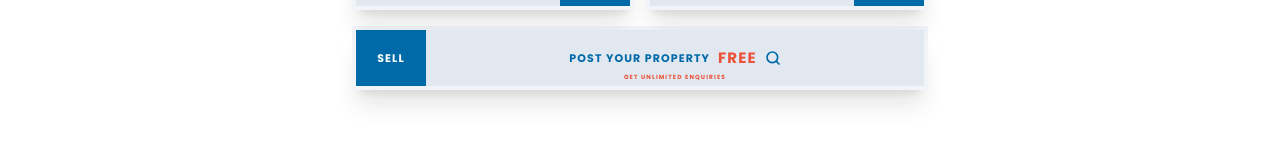
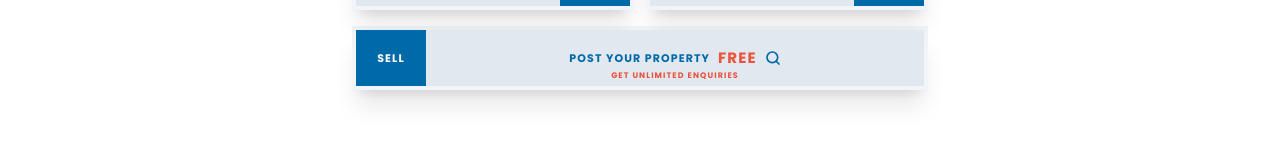
Before and after one commit to passportpulse/property-wala-ankita, a React (Vite) app: page / in a window 1280 px wide. Shown: the part 382-542 px from the top of the page. Built offline with nearby package versions, Linux system fonts and the light colour scheme.

Commit message:
get unlimited button updated

```diff
--- a/src/pages/home/sections/HomeHero.jsx
+++ b/src/pages/home/sections/HomeHero.jsx
@@ -341,7 +341,7 @@ export default function HomeHero() {
                   </div>
 
                   {/* Bottom Content */}
-                  <span className="absolute bottom-1 left-1/2 -translate-x-1/2 text-[6px] font-semibold text-coral-red">
+                  <span className="absolute bottom-1 left-1/2 -translate-x-1/2 text-[8px] font-semibold text-coral-red">
                     Get unlimited enquiries
                   </span>
                 </button>
```
